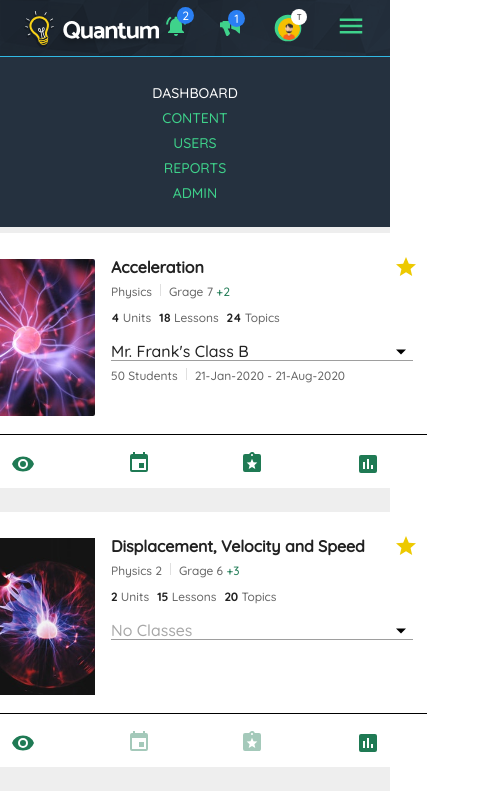
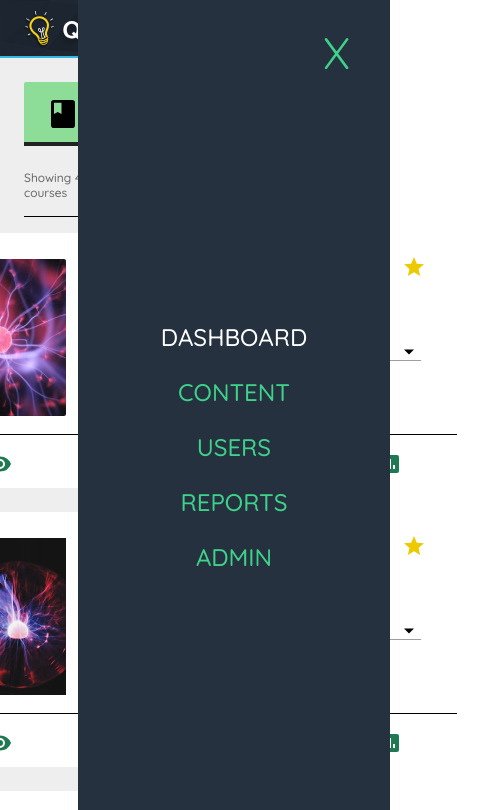
Before and after one commit to AkshatSimejiya/zeustraining, a plain HTML site: page task-5/dashboard.html in a window 390 px wide. Both pictures are taken after a click on the element 351 px from the left and 27 px from the top of the page. Shown: the top 810 px of the page, 481 px wide, since content can reach past the window. Drawn offline with Linux system fonts and the light colour scheme.

Commit message:
Few minor changes

```diff
--- a/task-5/assets/css/style.css
+++ b/task-5/assets/css/style.css
@@ -679,6 +679,18 @@ select:focus-visible {
     display: none;
 }
 
+.submit-Close {
+    font-size: 44px;
+    position: absolute;
+    right: 40px;
+    top: 25px;
+    color: #3FD28B;
+}
+
+.mobile-links-container li a{
+    font-size: 24px;
+}
+
 @media only screen and (max-width: 768px) {
     .login-form-container {
         justify-content: space-between;
@@ -702,10 +714,7 @@ select:focus-visible {
     }
 
     .dashboard-cards {
-        display: grid;
-        gap: 24px;
-        grid-template-columns: repeat(auto-fill, 512px);
-        justify-content: center;
+        grid-template-columns: repeat(auto-fill, 571px);
     }
 
     .hamburger {
@@ -725,17 +734,17 @@ select:focus-visible {
     .mobile-links {
         display: block;
         background-color: #25313F;
-        width: 100%;
-        max-height: 0;
+        width: 80%;
+        height: 100%;
         overflow: hidden;
-        transition: max-height 0.75s ease-in-out;
+        transition: all 0.75s ease-in-out;
         z-index: 5;
-        position: absolute;
-        top: 57px;
+        position: fixed;
+        right: -100%;
     }
 
     .active-mobile {
-        max-height: 500px;
+        transform: translateX(-125%);
     }
 
     .mobile-links-container {
@@ -751,13 +760,11 @@ select:focus-visible {
         display: flex;
         flex-direction: column;
         align-items: center;
-        row-gap: 5px;
+        row-gap: 25px;
     }
 
     .close-btn {
         position: absolute;
-        top: 10px;
-        right: 10px;
         color: #8DDC97;
         font-size: 24px;
         font-weight: 600;
--- a/task-5/assets/js/script.js
+++ b/task-5/assets/js/script.js
@@ -19,9 +19,14 @@ if(togglePassword){
 if(document.getElementById('hamburger-menu')){
     const hamburger = document.getElementById('hamburger-menu');
     const mobileMenu = document.querySelector('.mobile-links');
+    const mobileClose = document.querySelector('.submit-Close');
 
     hamburger.addEventListener('click', ()=>{
         console.log("Clicked");
         mobileMenu.classList.toggle("active-mobile")
     })
+
+    mobileClose.addEventListener('click', ()=>{
+        mobileMenu.classList.toggle("active-mobile")
+    })
 }
--- a/task-5/dashboard.html
+++ b/task-5/dashboard.html
@@ -51,6 +51,8 @@
                     <li><a href="">ADMIN</a></li>
                 </ul>
             </div>
+
+            <div class="submit-Close">X</div>
         </div>
 
         <div class="dashboard-main-container">
```
